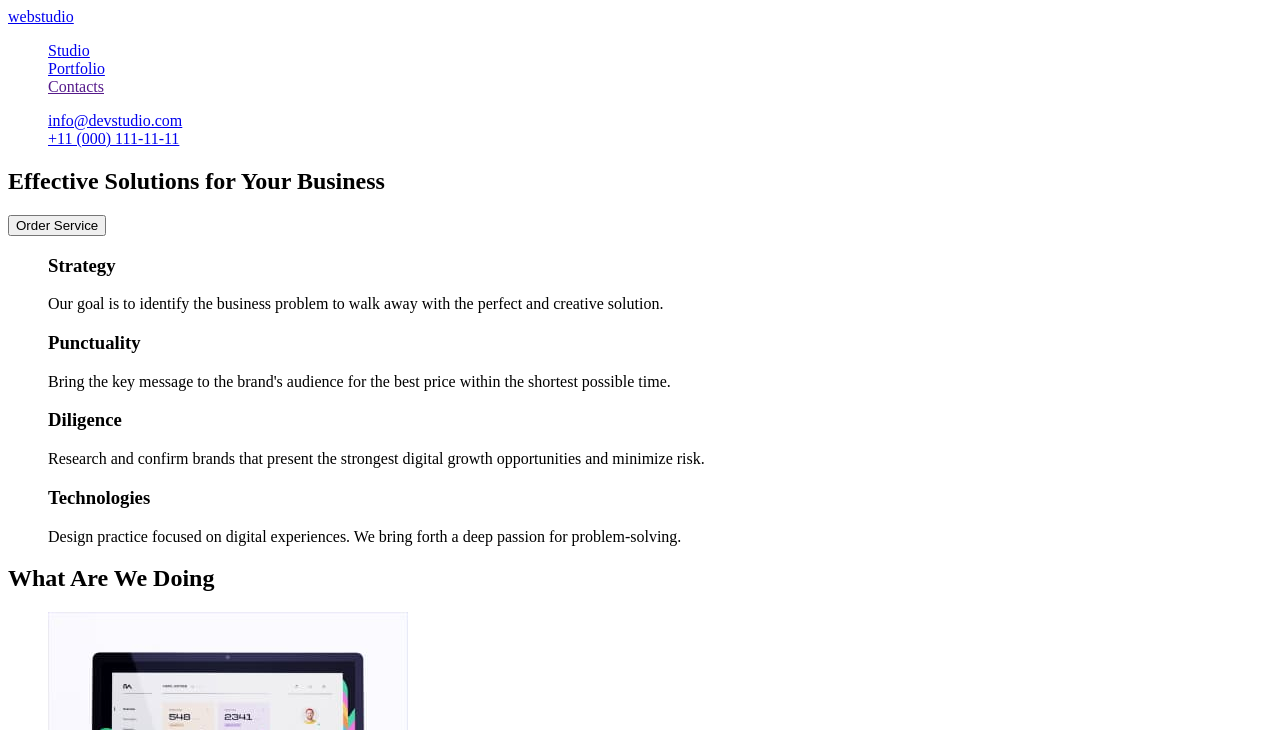
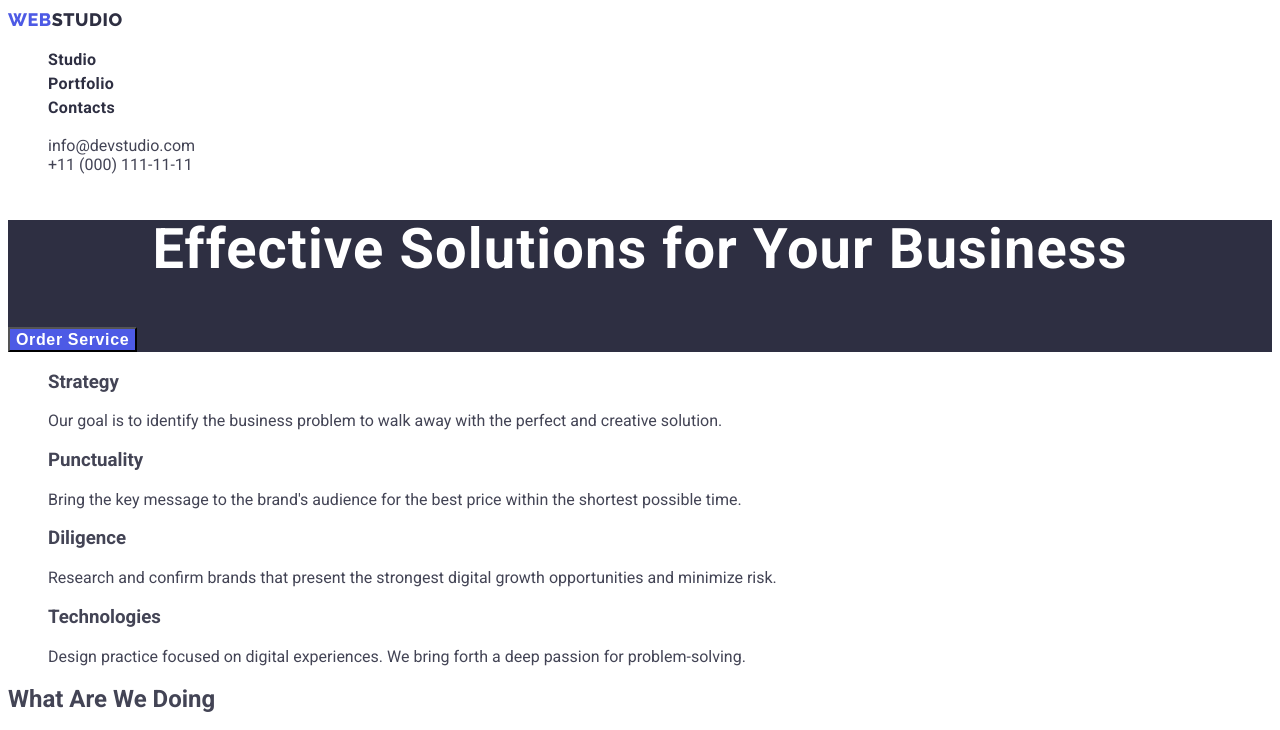
Before and after one commit to DodoOnReplay/goit-markup-hw-02, a plain HTML site: page index.html in a window 1280 px wide. Shown: the top 730 px of the page. Drawn offline with Linux system fonts and the light colour scheme.

Commit message:
stylizes hero

```diff
--- a/css/styles.css
+++ b/css/styles.css
@@ -16,16 +16,22 @@
     --secondary-text-color: #8E8F99;
 }
 :root{
-    --accent-kolor: #E7E9FC;
+    --accent-color: #E7E9FC;
 }
 :root{
     --success-color: #31D0AA;
 }
+:root{
+    --prassed-state-color: #404BBF
+}
 
+body{
+    font-family: 'Roboto', sans-serif;
+    color: var(--primary-text-color);
+    background-color: #ffffff;
+}
 
-.list {
-    list-style: none;
-}
+/* ------header------ */
 
 .visually-hidden {
     position: absolute;
@@ -40,3 +46,151 @@
     clip: rect(0 0 0 0);
     overflow: hidden;
 }
+
+.list {
+    list-style: none;
+}
+
+.link{
+    text-decoration: none;
+}
+.link:hover,
+.link:focus {
+    color: var(--brand-color);
+    text-decoration-line: underline;
+}
+
+
+.header {
+
+}
+
+.header-nav {
+}
+
+.logo{
+    font-family: 'Raleway';
+    font-style: normal;
+    font-weight: 800;
+    font-size: 18px;
+    line-height: 1.33;
+    display: flex;
+    align-items: center;
+    letter-spacing: 0.03em;
+    text-transform: uppercase;
+    color: var(--dark-bg-color);
+}
+
+.brand-color-logo {
+    color: var(--brand-color);
+}
+
+.logo:hover,
+.logo:focus {
+    color: var(--brand-color);
+    text-decoration-line: underline;
+}
+
+.header-list {
+}
+
+.header-item {
+}
+.header-link{
+    font-weight: 700;
+    font-size: 16px;
+    line-height: 1.5;
+    letter-spacing: 0.02em;
+    color: var(--dark-bg-color);
+    flex: none;
+    order: 0;
+    flex-grow: 0;
+}
+
+.contacts-list{
+
+}
+
+.contacts-mail,
+.contacts-tel {
+    /* font-weight: 400; */
+    font-size: 16px;
+    line-height: 1.5
+    letter-spacing: 0.02em;
+    color: var(--primary-text-color);
+}
+
+/* -----hero----- */
+
+.hero {
+    background-color: var(--dark-bg-color);
+    }
+.hero-title {
+    /* font-weight: 700; */
+    font-size: 56px;
+    line-height: 1.07;
+    text-align: center;
+    letter-spacing: 0.02em;
+    color: #FFFFFF;
+}
+.hero-btn {
+    background-color: var(--brand-color);
+    font-weight: 700;
+    font-size: 16px;
+    line-height: 1.19;
+    display: flex;
+    align-items: center;
+    letter-spacing: 0.04em;
+    color: #FFFFFF;
+ }
+
+/* -----about----- */
+
+.about {
+}
+.about-list {
+}
+.about-list-item {
+}
+.about-list-title {
+}
+.about-list-text {
+}
+
+/* -----services----- */
+
+.services {
+}
+.services-title {
+}
+.services-list {
+}
+.services-list-item {
+}
+.services-list-img {
+}
+
+/* -----team----- */
+
+.team {
+}
+.team-title {
+}
+.team-list {
+}
+.team-list-item {
+}
+.team-list-img {
+}
+.team-member-name {
+}
+.team-member-poisition {
+}
+
+
+/* -----footer----- */
+
+.footer {
+}
+.footer-text {
+}
--- a/index.html
+++ b/index.html
@@ -4,66 +4,72 @@
     <meta charset="utf-8">
     <meta name="viewport" content="width=device-width, initial-scale=1.0">
     <title>webstudio</title>
+    <link rel="preconnect" href="https://fonts.googleapis.com">
+    <link rel="preconnect" href="https://fonts.gstatic.com" crossorigin>
+    <link href="https://fonts.googleapis.com/css2?family=Raleway:wght@800&family=Roboto:wght@400;500;700;900&display=swap" rel="stylesheet">
     <link rel="stylesheet" href="./css/styles.css">
   </head>
 
   <body>
     <!-- header -->
-    <header>
-      <nav>
-        <a href="./index.html">webstudio</a>
-        <ul class="list">
-          <li><a href="./index.html">Studio</a></li>
-          <li><a href="./portfolio.html">Portfolio</a></li>
-          <li><a href="">Contacts</a></li>
+    <header class="header">
+      <nav class="header-nav">
+        <a class="logo link" href="./index.html"> <span class="brand-color-logo" >web</span>studio</a>
+        <ul class="header-list list">
+          <li class="header-item" >
+            <a class="header-link link" href="./index.html">Studio</a></li>
+          <li class="header-item" >
+            <a class="header-link link" href="./portfolio.html">Portfolio</a></li>
+          <li class="header-item" >
+            <a class="header-link link" href="">Contacts</a></li>
         </ul>
       </nav>
 
-      <ul class="list">
+      <ul class="contacts-list list">
         <li>
-          <a href="mailto:info@devstudio.com">info@devstudio.com</a>
+          <a class="contacts-mail link" href="mailto:info@devstudio.com">info@devstudio.com</a>
         </li>
         <li>
-          <a href="tel:+110001111111">+11 (000) 111-11-11</a>
+          <a class="contacts-tel link" href="tel:+110001111111">+11 (000) 111-11-11</a>
         </li>
       </ul>
     </header>
 
     <main>
       <!-- hero -->
-      <section>
-        <h1>Effective Solutions for Your Business</h1>
-        <button type="button">Order Service</button>
+      <section class="hero">
+        <h1 class="hero-title">Effective Solutions for Your Business</h1>
+        <button type="button" class="hero-btn">Order Service</button>
       </section>
 
       <!-- about -->
-      <section>
+      <section class="about">
         <h2 class="visually-hidden">About us</h2>
-        <ul class="list">
-          <li>
-            <h3>Strategy</h3>
-            <p>
+        <ul class="about-list list">
+          <li class="about-list-item">
+            <h3 class="about-list-title">Strategy</h3>
+            <p class="about-list-text">
               Our goal is to identify the business problem to walk away with the
               perfect and creative solution.
             </p>
           </li>
-          <li>
-            <h3>Punctuality</h3>
-            <p>
+          <li class="about-list-item">
+            <h3 class="about-list-title">Punctuality</h3>
+            <p class="about-list-text">
               Bring the key message to the brand's audience for the best price
               within the shortest possible time.
             </p>
           </li>
-          <li>
-            <h3>Diligence</h3>
-            <p>
+          <li class="about-list-item">
+            <h3 class="about-list-title">Diligence</h3>
+            <p class="about-list-text">
               Research and confirm brands that present the strongest digital
               growth opportunities and minimize risk.
             </p>
           </li>
-          <li>
-            <h3>Technologies</h3>
-            <p>
+          <li class="about-list-item">
+            <h3 class="about-list-title">Technologies</h3>
+            <p class="about-list-text">
               Design practice focused on digital experiences. We bring forth a
               deep passion for problem-solving.
             </p>
@@ -72,27 +78,27 @@
       </section>
 
       <!-- services -->
-      <section>
-        <h2>What Are We Doing</h2>
-        <ul class="list">
-          <li>
-            <img
+      <section class="services">
+        <h2 class="services-title">What Are We Doing</h2>
+        <ul class="services-list list">
+          <li class="services-list-item">
+            <img class="services-list-img"
               src="./images/services/service_1.jpg"
               alt="The program interface on the monitor"
               width="360"
               height="300"
             />
           </li>
-          <li>
-            <img
+          <li class="services-list-item">
+            <img class="services-list-img"
               src="./images/services/service_2.jpg"
               alt="Mobile messenger interface"
               width="360"
               height="300"
             />
           </li>
-          <li>
-            <img
+          <li class="services-list-item">
+            <img class="services-list-img"
               src="./images/services/service_3.jpg"
               alt="Smartphone with opened application in the hand"
               width="360"
@@ -103,59 +109,59 @@
       </section>
 
       <!-- team -->
-      <section>
-        <h2>Our Team</h2>
-        <ul class="list">
-          <li>
-            <img
+      <section class="team">
+        <h2 class="team-title">Our Team</h2>
+        <ul class="team-list list">
+          <li class="team-list-item">
+            <img class="team-list-img"
               src="./images/team/mark_guerrero.jpg"
               alt="Mark Guerrero photo"
               width="264"
               height="260"
             />
-            <h3>Mark Guerrero</h3>
-            <p>Product Designer</p>
+            <h3 class="team-member-name">Mark Guerrero</h3>
+            <p class="team-member-poisition">Product Designer</p>
           </li>
 
-          <li>
-            <img
+          <li class="team-list-item">
+            <img class="team-list-img"
               src="./images/team/tom_ford.jpg"
               alt="Tom Ford photo"
               width="264"
               height="260"
             />
-            <h3>Tom Ford</h3>
-            <p>Frontend Developer</p>
+            <h3 class="team-member-name">Tom Ford</h3>
+            <p class="team-member-poisition">Frontend Developer</p>
           </li>
 
-          <li>
-            <img
+          <li class="team-list-item">
+            <img class="team-list-img"
               src="./images/team/camila_garcia.jpg"
               alt="Camila Garcia photo"
               width="264"
               height="260"
             />
-            <h3>Camila Garcia</h3>
-            <p>Marketing</p>
+            <h3 class="team-member-name">Camila Garcia</h3>
+            <p class="team-member-poisition">Marketing</p>
           </li>
 
-          <li>
-            <img
+          <li class="team-list-item">
+            <img class="team-list-img"
               src="./images/team/daniel_wilson.jpg"
               alt="Daniel Wilson photo"
               width="264"
               height="260"
             />
-            <h3>Daniel Wilson</h3>
-            <p>UI Designer</p>
+            <h3 class="team-member-name">Daniel Wilson</h3>
+            <p class="team-member-poisition">UI Designer</p>
           </li>
         </ul>
       </section>
     </main>
     <!-- footer -->
-    <footer>
-      <a href="./index.html">webstudio</a>
-      <p>
+    <footer class="footer">
+      <a class="logo link" href="./index.html"><span class="brand-color-logo">web</span>studio</a>
+      <p class="footer-text">
         Increase the flow of customers and sales for your business with digital
         marketing & growth solutions.
       </p>
```
Also changed, not shown: portfolio.html (+2 -2 lines).
